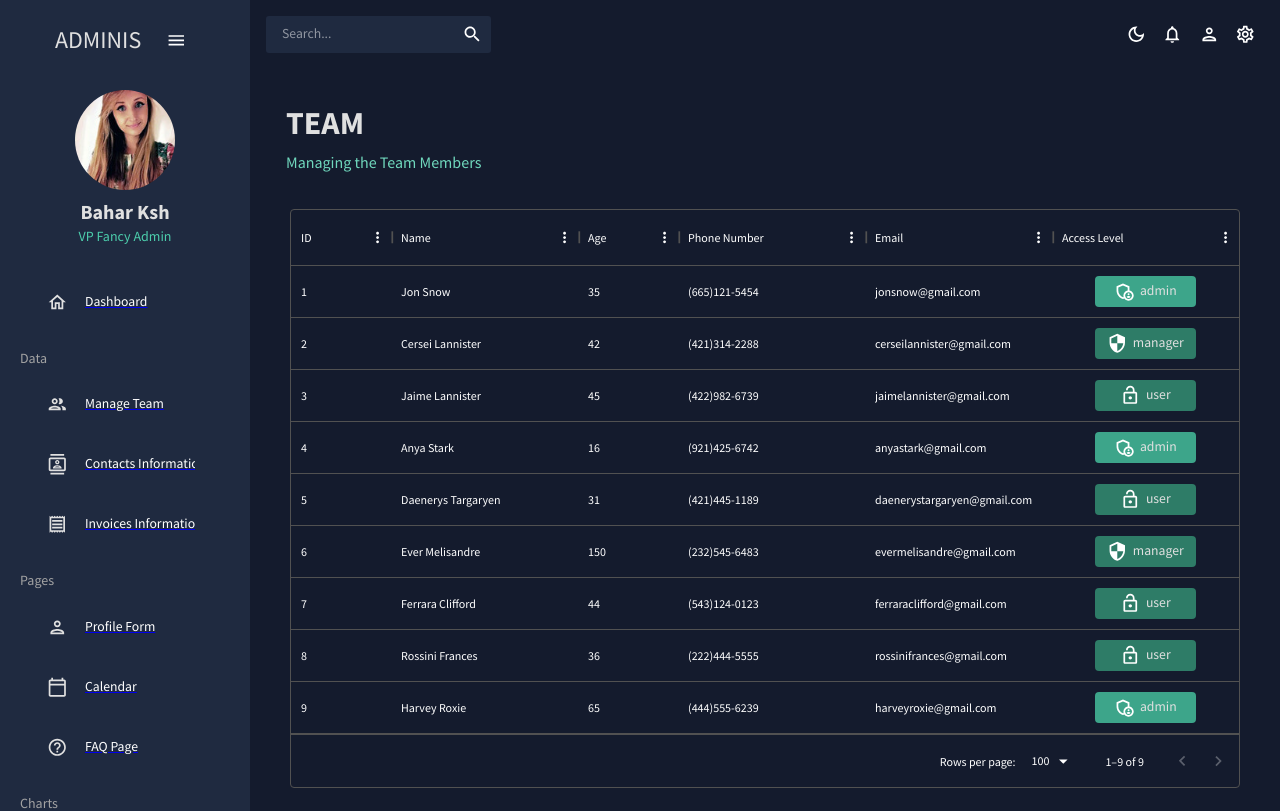
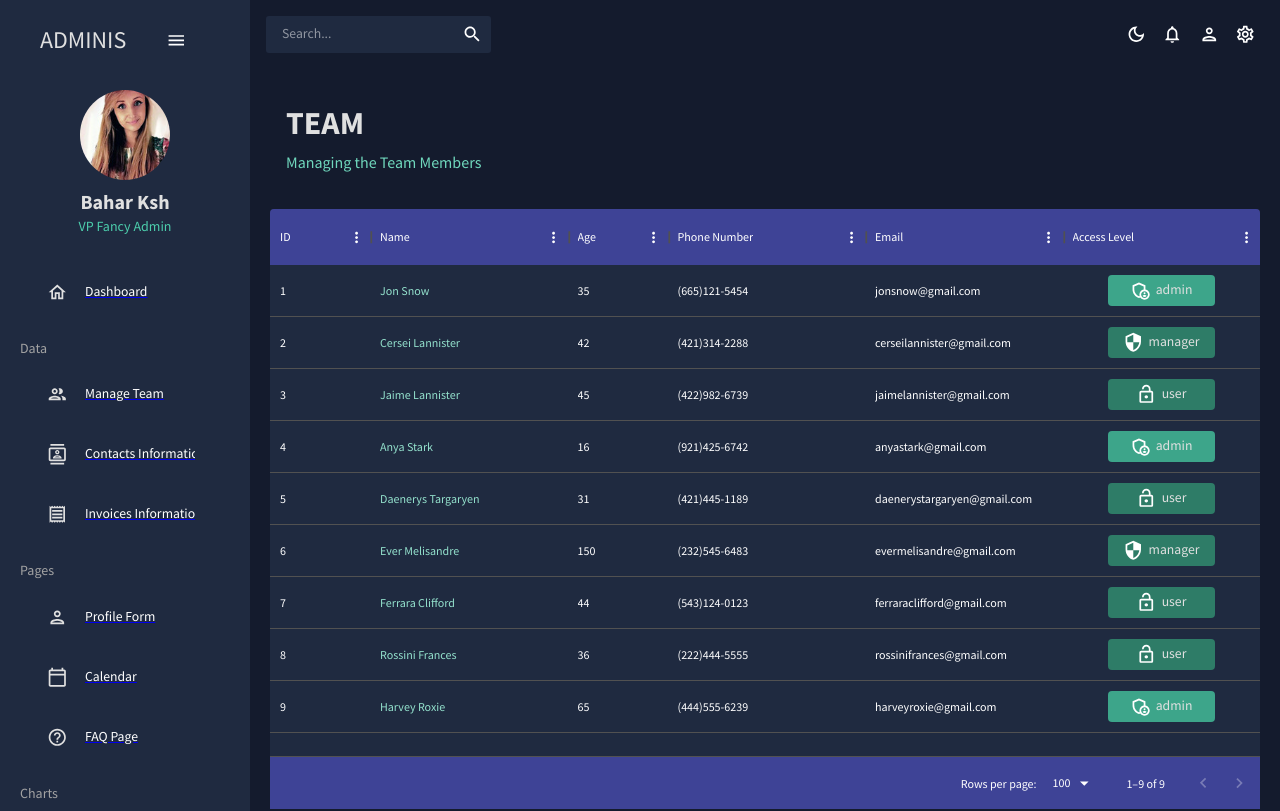
Before and after one commit to baharkeshavarz/mui-dashboard, a React (Create React App) app: page /team in a window 1280 px wide. Shown: the top 811 px of the page. Built offline with nearby package versions, Linux system fonts and the light colour scheme.

Commit message:
add datagrid to team

```diff
--- a/src/scenes/global/Sidebar.jsx
+++ b/src/scenes/global/Sidebar.jsx
@@ -81,7 +81,6 @@
                         display: "flex",
                         justifyContent: "space-between",
                         alignItems: "center",
-                        ml: "15px",
                     }}>
                   <Typography variant="h3" color={colors.grey[100]}>
                     ADMINIS
@@ -100,8 +99,8 @@
                  <Box display="flex" justifyContent="center" alignItems="center">
                     <img
                        alt="profile user"
-                       width="100px"
-                       height="100px"
+                       width="90px"
+                       height="90px"
                        src="/assets/3.jpg"
                        style={{ cursor: "pointer", borderRadius: "100%" }}
                     />
--- a/src/scenes/team/index.jsx
+++ b/src/scenes/team/index.jsx
@@ -63,14 +63,36 @@
             )
         }
     },
-]
+    ]
   return (
     <Box m="20px">
           <Header
             title="TEAM"
             subtitle="Managing the Team Members"
           />
-          <Box m="20px">
+          <Box
+               m="20px 0 0 0"
+               height="75vh"
+               sx={{
+                 "& .MuiDataGrid-root": {
+                    border: "none",
+                    backgroundColor: colors.primary[400]
+                 },
+                 "& .name-column--cell" : {
+                   color: colors.greenAccent[300],
+                 },
+                 "& .MuiDataGrid-columnHeader": {
+                    backgroundColor: colors.blueAccent[700],
+                    borderBottom: "none",
+                 },
+                 "& .MuiDataGrid-footerContainer": {
+                    backgroundColor: colors.blueAccent[700],
+                 },
+                 "& .MuiDataGrid-columnHeaders" : {
+                     borderBottom: "none"
+                 },
+               }}
+               >
             <DataGrid
                 rows={mockDataTeam}
                 columns= {columns}
```
